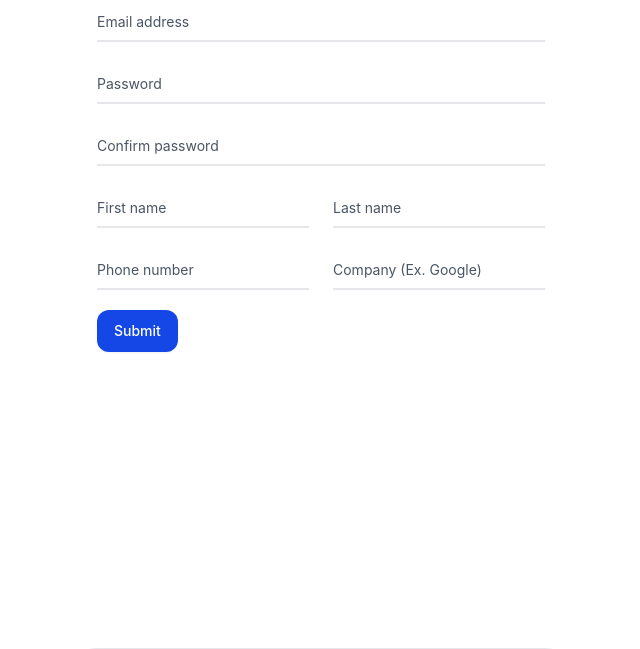
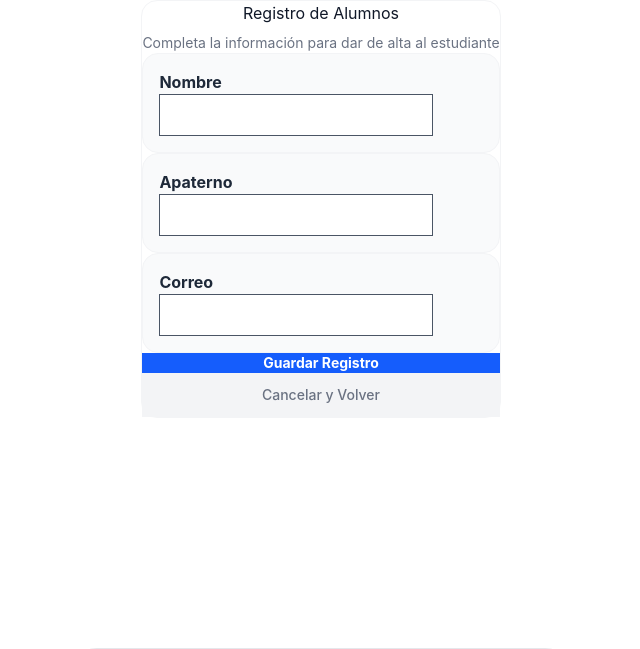
Before and after one commit to IDGS-805-19002100/FlaskBDIDGS805, a Flask app: page /Alumnos in a window 1280 px wide. Shown: the part 72-721 px from the top of the page, without its empty margins (319-959 px from the left). Run offline with Flask 3, Linux system fonts and the light colour scheme; some libraries are stand-ins or nearby versions.

Commit message:
insertar 17/02/2026

```diff
--- a/app.py
+++ b/app.py
@@ -1,22 +1,40 @@
-from flask import Flask, render_template
+from flask import Flask, render_template, request, redirect, url_for, flash
+from flask_wtf.csrf import CSRFProtect
+#from flask_migrate import Migrate
+from config import DevelopmentConfig
+import forms
+
+from models import db, Alumnos
 
 app = Flask(__name__)
+app.config.from_object(DevelopmentConfig)
+db.init_app(app)
+csrf=CSRFProtect()
 
 @app.errorhandler(404)
 def page_not_found(e):
     return render_template("404.html"),404
 
-
-
-@app.route("/")
+@app.route("/",methods=['GET','POST'])
 @app.route("/index")
 def index():
-	return render_template("index.html")
+    create_form=forms.UserForm(request.form)
+    alumno=Alumnos.query.all()
+    return render_template("index.html",form=create_form,alumno=alumno)
 
-
-@app.route("/Alumnos")
+@app.route("/Alumnos",methods=['GET','POST'])
 def alumnos():
-    return render_template("Alumnos.html")
+    create_form=forms.UserForm(request.form)
+    if request.method=='POST':
+        alum=Alumnos(nombre=create_form.nombre.data,
+                     apaterno=create_form.apaterno.data,
+                     email=create_form.email.data)
+        db.session.add(alum)
+        db.session.commit()
+        return redirect(url_for('index'))
+    return render_template("Alumnos.html",form=create_form)
 
 if __name__ == '__main__':
-	app.run(debug=True)
+    with app.app_context():
+        db.create_all()
+    app.run()
--- a/config.py
+++ b/config.py
@@ -9,5 +9,5 @@ class Config(object):
 
 class DevelopmentConfig(Config):
     DEBUG=True
-    SQLALCHEMY_DATABASE_URL = 'mysql+pymysql://root:root@127.0.0.1/bdidgs805'
+    SQLALCHEMY_DATABASE_URI = 'mysql+pymysql://root:1234@127.0.0.1/bdidgs805'
     SQLALCHEMY_TRACK_MODIFICATIONS=False
--- /dev/null
+++ b/forms.py
@@ -0,0 +1,20 @@
+from wtforms import Form
+from wtforms import IntegerField, StringField, PasswordField, EmailField
+from wtforms import validators
+
+class UserForm(Form):
+
+    id = IntegerField('id')
+
+    nombre = StringField("Nombre", [
+        validators.DataRequired(message="El campo es requerido"),
+        validators.Length(min=4, max=10, message="Ingrese nombre valido")
+    ])
+
+    apaterno = StringField("Apaterno", [
+        validators.DataRequired(message="El campo es requerido")
+    ])
+
+    email = EmailField("Correo", [
+        validators.Email(message="Ingresa correo valido")
+    ])
--- a/templates/Alumnos.html
+++ b/templates/Alumnos.html
@@ -1,58 +1,40 @@
-{% extends "layout.html"%}{% block container%}{% import "_macros.html" as macros %}
+{% extends "layout.html" %}
 
+{% block container %}
+{% import "_macros.html" as macros %}
 
+<div class="flex items-center justify-center min-h-[80vh] px-4">
+    <div class="w-full max-w-lg p-8 bg-white rounded-2xl shadow-xl border border-gray-100">
+        <div class="text-center mb-8">
+            <h2 class="text-3xl font-extrabold text-gray-900">Registro de Alumnos</h2>
+            <p class="text-gray-500 text-sm mt-2">Completa la información para dar de alta al estudiante</p>
+        </div>
 
+        <form method="POST" class="space-y-5">
+            {{ form.csrf_token }}
 
+            <div class="grid grid-cols-1 gap-4">
+                <div class="bg-gray-50 p-4 rounded-lg border border-gray-100">
+                    {{ macros.camposNuevos(form.nombre) }}
+                </div>
+                <div class="bg-gray-50 p-4 rounded-lg border border-gray-100">
+                    {{ macros.camposNuevos(form.apaterno) }}
+                </div>
+                <div class="bg-gray-50 p-4 rounded-lg border border-gray-100">
+                    {{ macros.camposNuevos(form.email) }}
+                </div>
+            </div>
 
+            <div class="flex flex-col gap-3 mt-8">
+                <button type="submit" class="w-full text-white bg-blue-600 hover:bg-blue-700 focus:ring-4 focus:ring-blue-200 font-bold rounded-xl text-sm px-5 py-3.5 transition-all transform hover:-translate-y-0.5 shadow-lg shadow-blue-200">
+                    Guardar Registro
+                </button>
 
-
-
-<form class="max-w-md mx-auto">
-  <div class="relative z-0 w-full mb-5 group">
-      <input type="email" name="floating_email" id="floating_email" class="block py-2.5 px-0 w-full text-sm text-heading bg-transparent border-0 border-b-2 border-default-medium appearance-none focus:outline-none focus:ring-0 focus:border-brand peer" placeholder=" " required />
-      <label for="floating_email" class="absolute text-sm text-body duration-300 transform -translate-y-6 scale-75 top-3 -z-10 origin-[0] peer-focus:start-0 peer-focus:text-fg-brand peer-placeholder-shown:scale-100 peer-placeholder-shown:translate-y-0 peer-focus:scale-75 peer-focus:-translate-y-6 rtl:peer-focus:translate-x-1/4 rtl:peer-focus:left-auto">Email address</label>
-  </div>
-  <div class="relative z-0 w-full mb-5 group">
-      <input type="password" name="floating_password" id="floating_password" class="block py-2.5 px-0 w-full text-sm text-heading bg-transparent border-0 border-b-2 border-default-medium appearance-none focus:outline-none focus:ring-0 focus:border-brand peer" placeholder=" " required />
-      <label for="floating_password" class="absolute text-sm text-body duration-300 transform -translate-y-6 scale-75 top-3 -z-10 origin-[0] peer-focus:start-0 peer-focus:text-fg-brand peer-placeholder-shown:scale-100 peer-placeholder-shown:translate-y-0 peer-focus:scale-75 peer-focus:-translate-y-6 rtl:peer-focus:translate-x-1/4 rtl:peer-focus:left-auto">Password</label>
-  </div>
-  <div class="relative z-0 w-full mb-5 group">
-      <input type="password" name="repeat_password" id="floating_repeat_password" class="block py-2.5 px-0 w-full text-sm text-heading bg-transparent border-0 border-b-2 border-default-medium appearance-none focus:outline-none focus:ring-0 focus:border-brand peer" placeholder=" " required />
-      <label for="floating_repeat_password" class="absolute text-sm text-body duration-300 transform -translate-y-6 scale-75 top-3 -z-10 origin-[0] peer-focus:start-0 peer-focus:text-fg-brand peer-placeholder-shown:scale-100 peer-placeholder-shown:translate-y-0 peer-focus:scale-75 peer-focus:-translate-y-6 rtl:peer-focus:translate-x-1/4 rtl:peer-focus:left-auto">Confirm password</label>
-  </div>
-  <div class="grid md:grid-cols-2 md:gap-6">
-    <div class="relative z-0 w-full mb-5 group">
-        <input type="text" name="floating_first_name" id="floating_first_name" class="block py-2.5 px-0 w-full text-sm text-heading bg-transparent border-0 border-b-2 border-default-medium appearance-none focus:outline-none focus:ring-0 focus:border-brand peer" placeholder=" " required />
-        <label for="floating_first_name" class="absolute text-sm text-body duration-300 transform -translate-y-6 scale-75 top-3 -z-10 origin-[0] peer-focus:start-0 peer-focus:text-fg-brand peer-placeholder-shown:scale-100 peer-placeholder-shown:translate-y-0 peer-focus:scale-75 peer-focus:-translate-y-6 rtl:peer-focus:translate-x-1/4 rtl:peer-focus:left-auto">First name</label>
+                <a href="/" class="w-full text-center text-gray-500 bg-gray-100 hover:bg-gray-200 focus:ring-4 focus:ring-gray-100 font-medium rounded-xl text-sm px-5 py-3 transition-colors">
+                    Cancelar y Volver
+                </a>
+            </div>
+        </form>
     </div>
-    <div class="relative z-0 w-full mb-5 group">
-        <input type="text" name="floating_last_name" id="floating_last_name" class="block py-2.5 px-0 w-full text-sm text-heading bg-transparent border-0 border-b-2 border-default-medium appearance-none focus:outline-none focus:ring-0 focus:border-brand peer" placeholder=" " required />
-        <label for="floating_last_name" class="absolute text-sm text-body duration-300 transform -translate-y-6 scale-75 top-3 -z-10 origin-[0] peer-focus:start-0 peer-focus:text-fg-brand peer-placeholder-shown:scale-100 peer-placeholder-shown:translate-y-0 peer-focus:scale-75 peer-focus:-translate-y-6 rtl:peer-focus:translate-x-1/4 rtl:peer-focus:left-auto">Last name</label>
-    </div>
-  </div>
-  <div class="grid md:grid-cols-2 md:gap-6">
-    <div class="relative z-0 w-full mb-5 group">
-        <input type="tel" pattern="[0-9]{3}-[0-9]{3}-[0-9]{4}" name="floating_phone" id="floating_phone" class="block py-2.5 px-0 w-full text-sm text-heading bg-transparent border-0 border-b-2 border-default-medium appearance-none focus:outline-none focus:ring-0 focus:border-brand peer" placeholder=" " required />
-        <label for="floating_phone" class="absolute text-sm text-body duration-300 transform -translate-y-6 scale-75 top-3 -z-10 origin-[0] peer-focus:start-0 peer-focus:text-fg-brand peer-placeholder-shown:scale-100 peer-placeholder-shown:translate-y-0 peer-focus:scale-75 peer-focus:-translate-y-6 rtl:peer-focus:translate-x-1/4 rtl:peer-focus:left-auto">Phone number</label>
-    </div>
-    <div class="relative z-0 w-full mb-5 group">
-        <input type="text" name="floating_company" id="floating_company" class="block py-2.5 px-0 w-full text-sm text-heading bg-transparent border-0 border-b-2 border-default-medium appearance-none focus:outline-none focus:ring-0 focus:border-brand peer" placeholder=" " required />
-        <label for="floating_company" class="absolute text-sm text-body duration-300 transform -translate-y-6 scale-75 top-3 -z-10 origin-[0] peer-focus:start-0 peer-focus:text-fg-brand peer-placeholder-shown:scale-100 peer-placeholder-shown:translate-y-0 peer-focus:scale-75 peer-focus:-translate-y-6 rtl:peer-focus:translate-x-1/4 rtl:peer-focus:left-auto">Company (Ex. Google)</label>
-    </div>
-  </div>
-  <button type="submit" class="text-white bg-brand box-border border border-transparent hover:bg-brand-strong focus:ring-4 focus:ring-brand-medium shadow-xs font-medium leading-5 rounded-base text-sm px-4 py-2.5 focus:outline-none">Submit</button>
-</form>
-
-
-
-
-
-
-
-
-
-
-
-
-
+</div>
 {% endblock %}
```
Also changed, not shown: models.py (added, +16 -0 lines), templates/index.html (+68 -47 lines), 3 other files.
